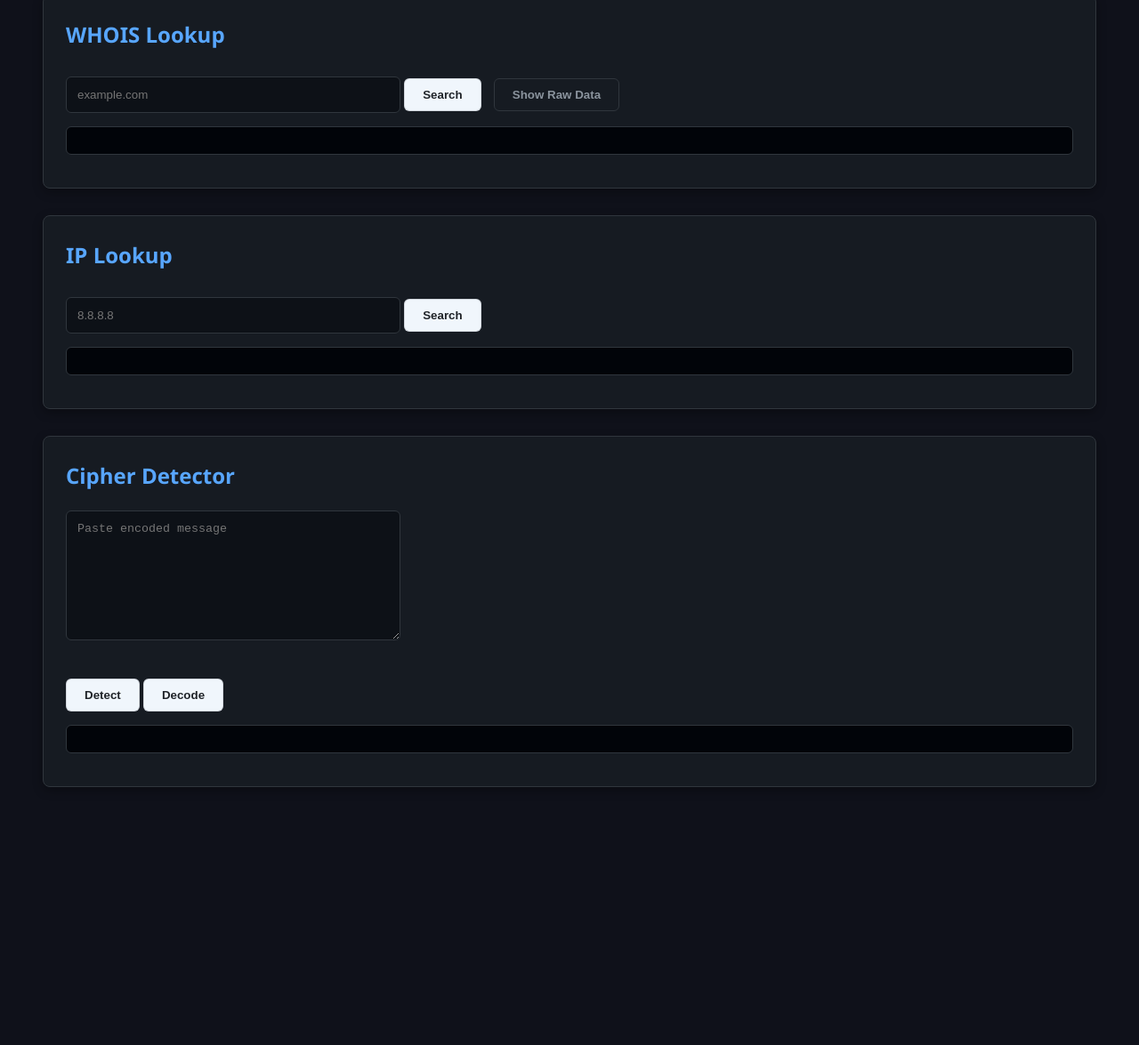
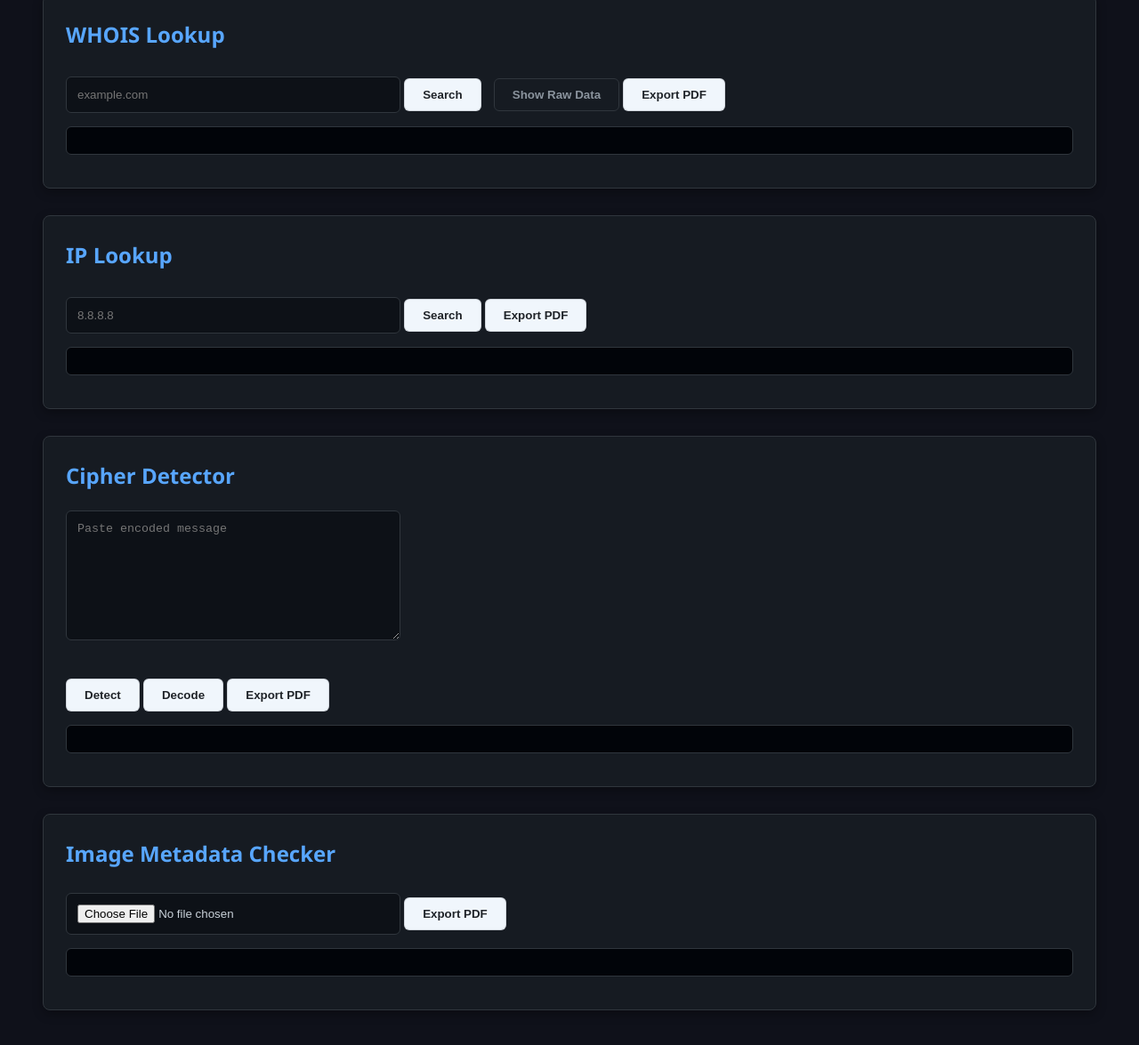
Before and after one commit to kurvexa/Kurvs_NetTools, a plain HTML site: page index.html in a window 1280 px wide. Shown: the part 169-1344 px from the top of the page at 89% size. Before the commit the page ends 1132 px from the top, so only its background shows below. Drawn offline with nearby package versions, Linux system fonts and the light colour scheme.

Commit message:
metadata and PDF export - WIP 1

```diff
--- a/index.html
+++ b/index.html
@@ -4,6 +4,9 @@
     <title>Internet Toolkit</title>
     <link rel="stylesheet" href="style.css">
     <link rel="icon" href="data:,">
+    <!-- Libraries for PDF export and EXIF reading -->
+    <script src="https://cdnjs.cloudflare.com/ajax/libs/jspdf/2.5.1/jspdf.umd.min.js"></script>
+    <script src="https://cdn.jsdelivr.net/npm/exif-js"></script>
 </head>
 <body>
 
@@ -15,6 +18,7 @@
     <input id="domain" placeholder="example.com">
     <button onclick="whoisLookup()">Search</button>
     <button id="toggleRawBtn" onclick="toggleRaw()">Show Raw Data</button>
+    <button onclick="exportPDF('outputWhois','WHOIS_Lookup')">Export PDF</button>
     <pre id="outputWhois"></pre>
 </div>
 
@@ -23,6 +27,7 @@
     <h2>IP Lookup</h2>
     <input id="ip" placeholder="8.8.8.8">
     <button onclick="ipLookup()">Search</button>
+    <button onclick="exportPDF('outputIP','IP_Lookup')">Export PDF</button>
     <pre id="outputIP"></pre>
 </div>
 
@@ -33,7 +38,16 @@
     <br><br>
     <button onclick="detectCipher()">Detect</button>
     <button onclick="decodeCipher()">Decode</button>
+    <button onclick="exportPDF('outputCipher','Cipher_Output')">Export PDF</button>
     <pre id="outputCipher"></pre>
+</div>
+
+<!-- Image Metadata Checker -->
+<div class="tool">
+    <h2>Image Metadata Checker</h2>
+    <input type="file" id="imageInput" onchange="imageMetadata()">
+    <button onclick="exportPDF('outputImage','Image_Metadata')">Export PDF</button>
+    <pre id="outputImage"></pre>
 </div>
 
 <script src="script.js"></script>
```
